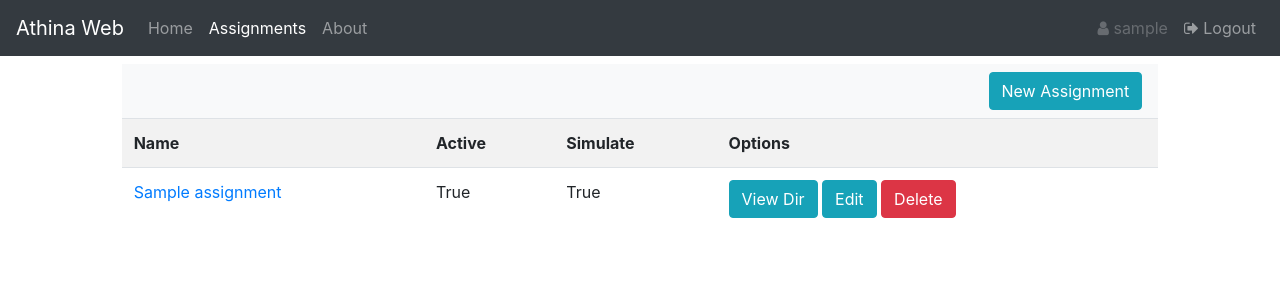
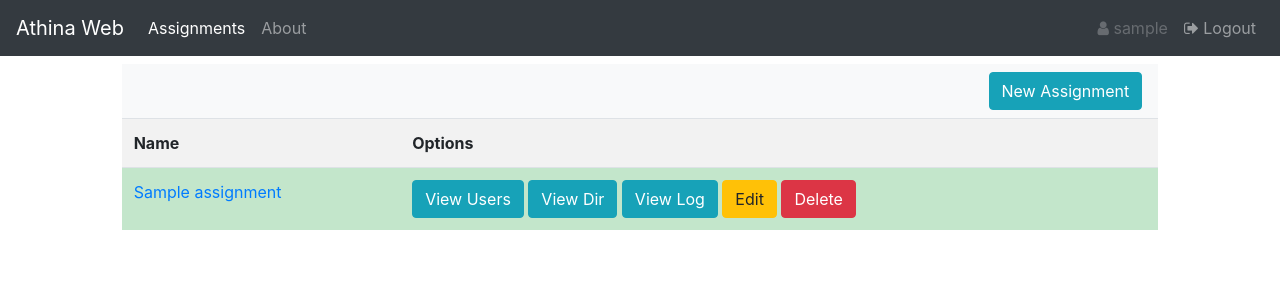
Before and after one commit to athina-edu/athina-web, a Django app: page /assignments/ in a window 1280 px wide. Shown: the top 300 px of the page. Run offline with Django 3.2, Linux system fonts and the light colour scheme; a user stored in the database is signed in; tables that the repository leaves empty hold one stand-in row (values such as "Sample post"); some libraries are stand-ins or nearby versions.

Commit message:
Additional features added, simulate disabled

```diff
--- a/assignments/forms.py
+++ b/assignments/forms.py
@@ -6,4 +6,4 @@ class AssignmentForm(forms.ModelForm):
 
     class Meta:
         model = Assignment
-        fields = ('name', 'active', 'simulate', "git_source", "git_username", "git_password")
+        fields = ('name', 'active', "git_source", "git_username", "git_password")
--- a/assignments/models.py
+++ b/assignments/models.py
@@ -9,7 +9,7 @@ class Assignment(models.Model):
     date_created = models.DateTimeField('Date Created', default=timezone.now, editable=False)
     data_updated = models.DateTimeField('Date Updated', auto_now=True)
     active = models.BooleanField(default=True)
-    simulate = models.BooleanField(default=True)
+    simulate = models.BooleanField(default=False)
     git_source = models.CharField(max_length=255, default="")
     git_username = models.CharField(max_length=255, default="", blank=True)
     git_password = models.CharField(max_length=255, default="", blank=True,
--- a/assignments/templates/assignments/assignments.html
+++ b/assignments/templates/assignments/assignments.html
@@ -21,21 +21,25 @@
         <table class="table table-striped">
             <tr>
                 <th>Name</th>
-                <th>Active</th>
-                <th>Simulate</th>
                 <th>Options</th>
             </tr>
             {% for assignment in assignments %}
-            <tr>
+                {% if assignment.active is True %}
+                    <tr class="table-success">
+                {% else %}
+                    <tr class="table-danger">
+                {% endif %}
                 <td><a href="{% url 'assignments:assignment_view' assignment_id=assignment.pk %}">
                     {{ assignment.name }}
                 </a></td>
-                <td>{{ assignment.active }}</td>
-                <td>{{ assignment.simulate }}</td>
                 <td>
+                    <input type="button" class="btn btn-info" value="View Users"
+                    onclick="location.href = '{% url 'assignments:assignment_view' assignment_id=assignment.pk %}';">
                     <input type="button" class="btn btn-info" value="View Dir"
                     onclick="location.href = '{% url 'filemanager:index' inner_path=assignment.name %}';">
-                    <input type="button" class="btn btn-info" value="Edit"
+                    <input type="button" class="btn btn-info" value="View Log"
+                    onclick="location.href = '{% url 'assignments:assignment_log' assignment_id=assignment.pk %}';">
+                    <input type="button" class="btn btn-warning" value="Edit"
                     onclick="location.href = '{% url 'assignments:assignment_edit' assignment_id=assignment.pk %}';">
                     <a class="confirm-delete{{ assignment.id }} btn btn-danger"
                        href="{% url 'assignments:assignment_delete' assignment_id=assignment.pk %}">Delete</a></td>
--- a/assignments/urls.py
+++ b/assignments/urls.py
@@ -6,6 +6,7 @@ urlpatterns = [
     path('', views.assignments, name='assignments'),
     path('new/', views.assignment_create, name='create_assignment'),
     path('<int:assignment_id>/', views.assignment_view, name='assignment_view'),
+    path('<int:assignment_id>/log', views.assignment_log, name='assignment_log'),
     path('<int:assignment_id>/edit', views.assignment_create, name='assignment_edit'),
     path('<int:assignment_id>/delete', views.assignment_delete, name='assignment_delete'),
     path('<int:assignment_id>/force/<int:user_id>', views.assignment_force, name='assignment_force'),
--- a/assignments/views.py
+++ b/assignments/views.py
@@ -92,6 +92,20 @@ def assignment_create(request, **kwargs):
 
 
 @login_required
+def assignment_log(request, assignment_id):
+    assignment = get_object_or_404(Assignment, pk=assignment_id)
+    if assignment.owner != request.user.id:
+        raise Http404
+    else:
+        list_of_files = glob.glob('%s/%s/*.log' % (settings.BASE_DIR, assignment.absolute_path))
+        try:
+            latest_file = os.path.basename(max(list_of_files, key=os.path.getctime))
+        except ValueError:
+            raise Http404
+        return redirect('filemanager:view_file', inner_path="%s%s%s" % (assignment.name, "|", latest_file))
+
+
+@login_required
 def assignment_view(request, assignment_id):
     assignment = get_object_or_404(Assignment, pk=assignment_id)
     if assignment.owner != request.user.id:
--- a/athinaweb/urls.py
+++ b/athinaweb/urls.py
@@ -20,6 +20,7 @@ from django.views.generic import TemplateView
 urlpatterns = [
     path('', TemplateView.as_view(template_name="home.html"), name='home'),
     path('assignments/', include(('assignments.urls', 'assignments'), namespace='assignments')),
+    path('about/', TemplateView.as_view(template_name="about.html"), name='about'),
     path('admin/', admin.site.urls),
     path('accounts/', include('accounts.urls')),
     path('accounts/', include('django.contrib.auth.urls')),
--- a/filemanager/templates/filemanager/filemanager.html
+++ b/filemanager/templates/filemanager/filemanager.html
@@ -13,7 +13,11 @@
 <div class="mt-2">
 <h3><b>Viewing /{{ inner_path }}</b></h3>
 
+<!--
+DEPRECATED: No need to upload anything since all assignment dirs are git based
 {% include 'filemanager/menu.html' %}
+
+-->
 
 {% if results|length > 0 %}
 <div class="table-responsive">
--- a/filemanager/views.py
+++ b/filemanager/views.py
@@ -16,7 +16,10 @@ def index(request, **kwargs):
     results = []
 
     # Refresh git repo
-    git.Repo(full_path).remote().pull()
+    try:
+        git.Repo(full_path).remote().pull()
+    except git.exc.InvalidGitRepositoryError:  # this fails when navigating to subdirs FIXME: probably
+        pass
 
     files = os.listdir(full_path)
     for file in files:
--- a/templates/base.html
+++ b/templates/base.html
@@ -43,17 +43,18 @@
 
     <div class="collapse navbar-collapse" id="navbarSupportedContent">
         <ul class="navbar-nav mr-auto">
+            {% if not user.is_authenticated %}
             <li class="nav-item {% if request.get_full_path == '/' %}active{% endif %}">
                 <a class="nav-link" href="/">Home</a>
             </li>
+            {% endif %}
 
             {% url 'assignments:assignments' as assignments_url %}
             <li class="nav-item {% if  request.get_full_path == assignments_url %}active{% endif %}">
                 <a class="nav-link" href="{{ assignments_url }}">Assignments</a>
             </li>
-
-            <li class="nav-item">
-                <a class="nav-link" href="#">About</a>
+            <li class="nav-item {% if  request.get_full_path == '/about/' %}active{% endif %}">
+                <a class="nav-link" href="/about">About</a>
             </li>
         </ul>
         <ul class="navbar-nav navbar-right">
```
Also changed, not shown: templates/about.html (added, +19 -0 lines).
